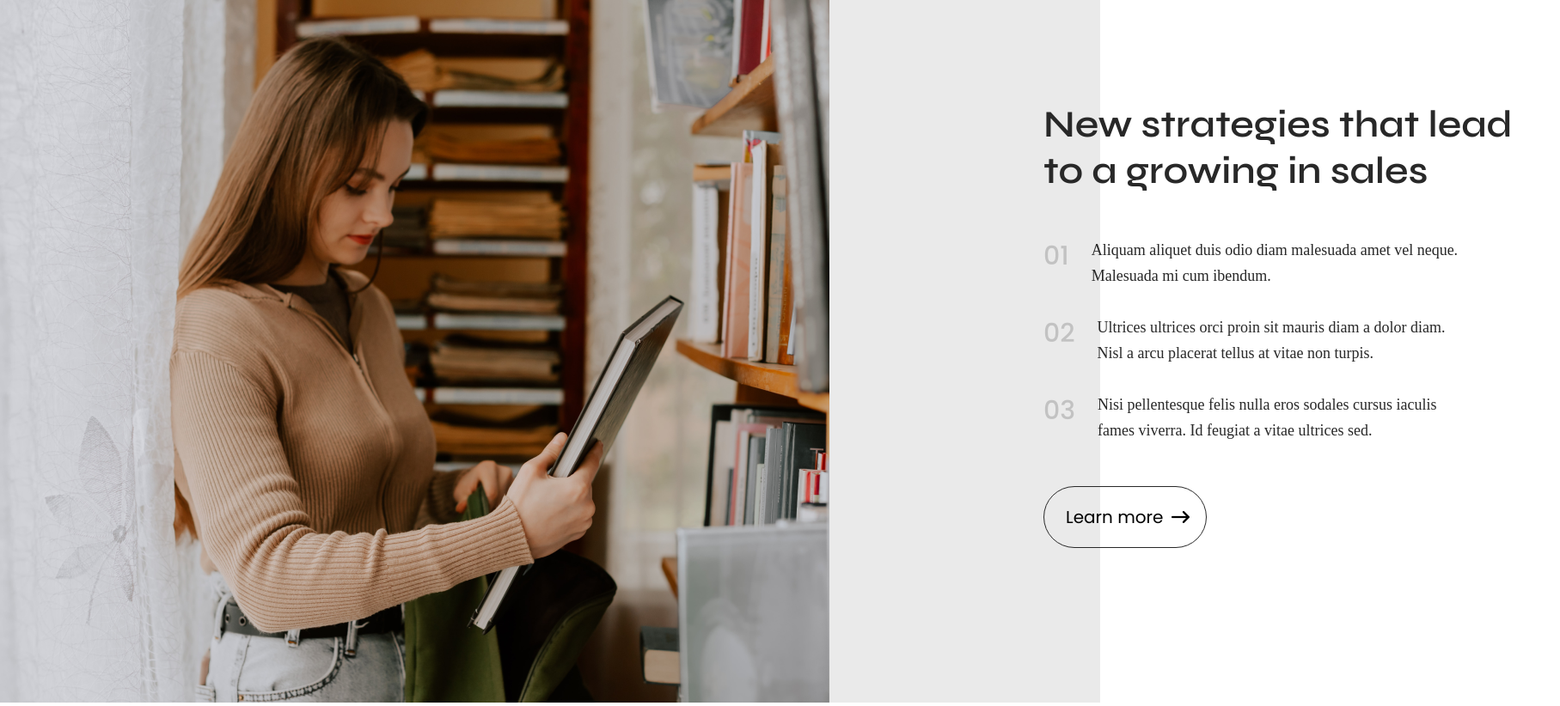
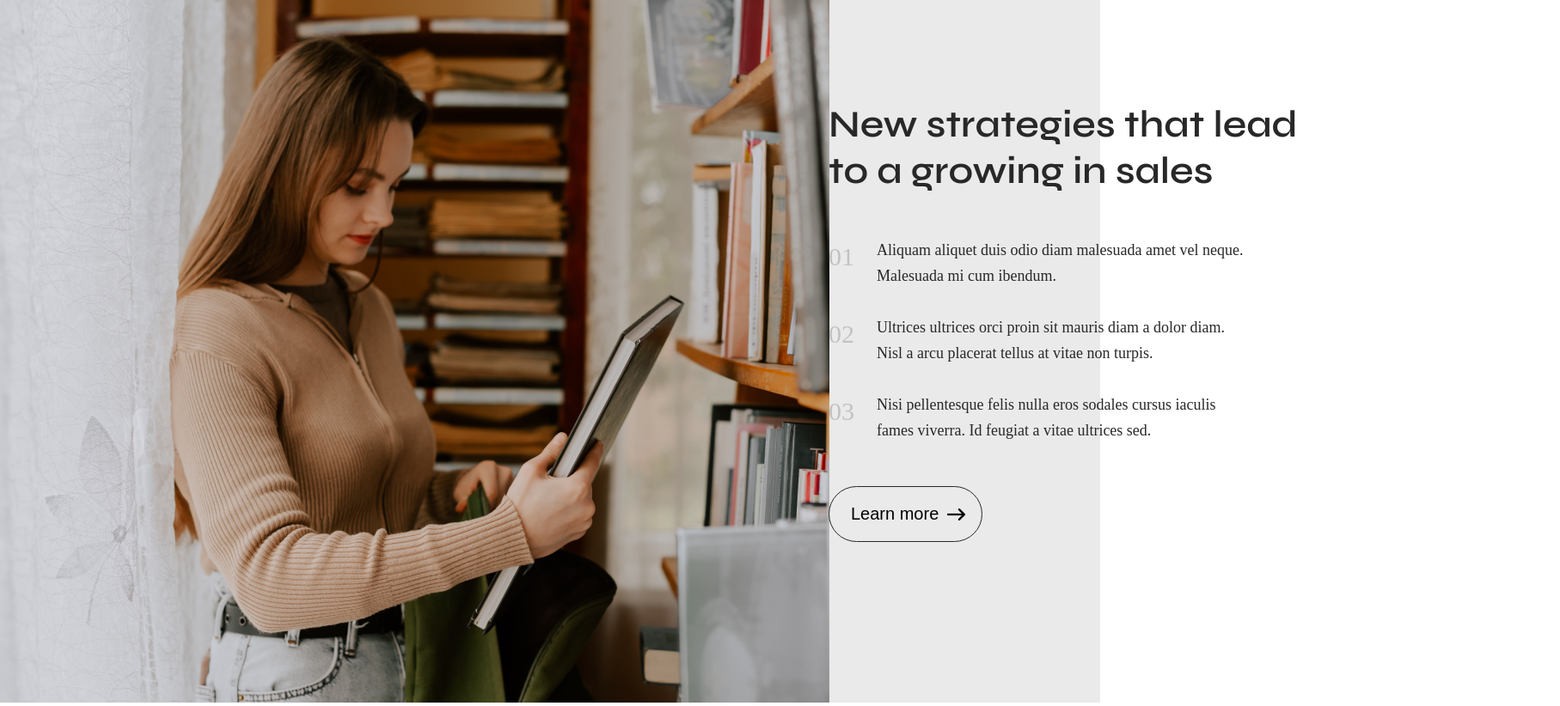
Before and after one commit to archis-academy/july-frontend-eskool-2, a plain HTML site: page index.html in a window 1280 px wide. Shown: the whole page at 86% size, 1815 px wide, since content can reach past the window. Drawn offline with Linux system fonts and the light colour scheme.

Commit message:
[JU-24]-strategies-section alanınında değişiklik yapıldı

```diff
--- a/styles/style.css
+++ b/styles/style.css
@@ -10,7 +10,7 @@
 
 .strategies-section .sayi{
   display: block;
-  font-family: "Poppins";
+  font-family: "Poppins" sans-serif;
   font-weight: 500;
   font-size: 30px;
   line-height: 45Px;
@@ -36,7 +36,7 @@
   display: flex;
   flex-direction: column;
   gap: 50px;
-  margin-left: 250px;
+  margin-inline: auto;
   margin-top: 118px;
 }
 
@@ -50,7 +50,7 @@
 }
 
 .strategies-section .description{
-  font-family: "Poppnis";
+  font-family: "Poppins" sans-serif;
   font-weight: 400;
   font-size: 18px;
   line-height: 30px;
@@ -80,11 +80,6 @@
   align-items: center;
   font-size: 20px;
   align-self: flex-start;
-  font-family: "Poppins";
+  font-family: "Poppins" sans-serif;
 
 }
-
-.strategies-section .button-icon{
-
-
-}
```
Also changed, not shown: index.html (+0 -1 lines).
